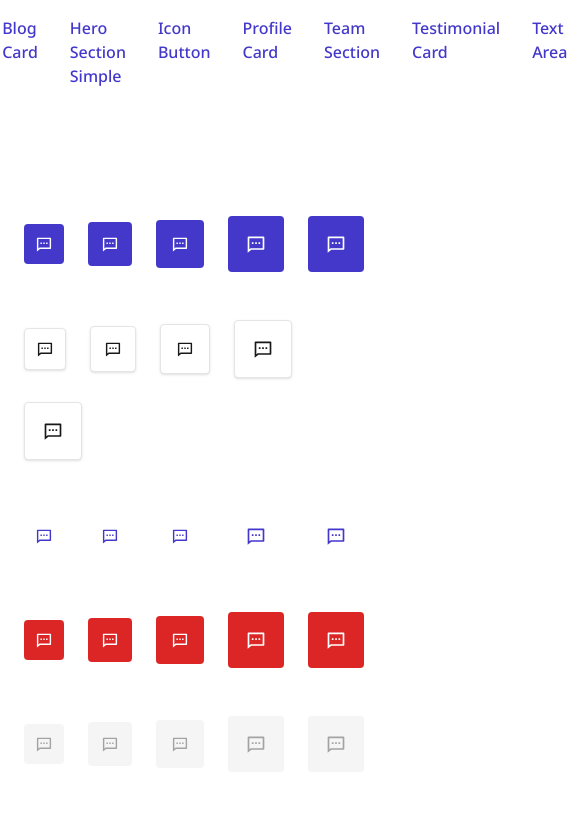
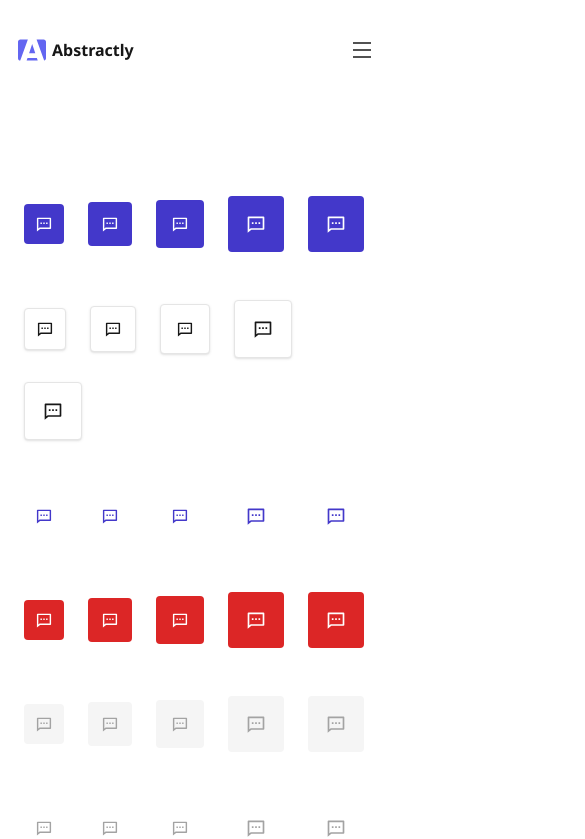
Before and after one commit to av0ed/ui-component-library, a Next.js app: page /icon-button in a window 390 px wide. Shown: the top 839 px of the page, 585 px wide, since content can reach past the window. Built offline with nearby package versions, Linux system fonts and the light colour scheme.

Commit message:
scaffold mobile navbar

```diff
--- a/app/_components/icon-button.tsx
+++ b/app/_components/icon-button.tsx
@@ -3,14 +3,16 @@ import { RemixiconComponentType } from "@remixicon/react";
 
 interface Props {
   Icon: RemixiconComponentType;
+  onClick?: () => void;
   ariaLabel?: string;
   classes?: string;
-  href: string;
+  href?: string;
   isDisabled?: boolean;
 }
 
 export default function IconButton({
   Icon,
+  onClick,
   ariaLabel,
   classes = "icon--btn--md icon--btn--primary",
   href,
@@ -24,7 +26,7 @@ export default function IconButton({
     ? "icon--btn--disabled--gray"
     : "icon--btn--disabled--white";
 
-  return (
+  return href ? (
     <Link
       aria-disabled={isDisabled ? true : false}
       aria-label={ariaLabel}
@@ -34,5 +36,15 @@ export default function IconButton({
     >
       {Icon && <Icon />}
     </Link>
+  ) : (
+    <button
+      aria-disabled={isDisabled ? true : false}
+      className={classes}
+      disabled={isDisabled}
+      onClick={onClick}
+      tabIndex={isDisabled ? -1 : 0}
+    >
+      {Icon && <Icon />}
+    </button>
   );
 }
--- a/app/_components/navbar.tsx
+++ b/app/_components/navbar.tsx
@@ -1,31 +1,106 @@
+"use client";
+import Image from "next/image";
+import Link from "next/link";
 import Button from "../_components/button";
-import { makeLink } from "../_utilities/helpers";
+import IconButton from "../_components/icon-button";
+import { RiCloseLine, RiMenuLine } from "@remixicon/react";
 
-export default function Navbar() {
 const pages = [
-    "404 Section",
-    "Badge",
-    "Button",
-    "Blog Card",
-    "Hero Section Simple",
-    "Icon Button",
-    "Profile Card",
-    "Team Section",
-    "Testimonial Card",
-    "Text Area",
-    "Text Input",
+  { id: 0, page: "Home", href: "/" },
+  { id: 1, page: "Features", href: "/" },
+  { id: 2, page: "Pricing", href: "/" },
+  { id: 3, page: "About Us", href: "team-section" },
+  { id: 4, page: "Contact", href: "/" },
 ];
+
+function NavMenu() {
   return (
-    <ul className="flex flex-row p-4 justify-center gap-x-8 flex-nowrap">
-      {pages.map((page) => (
-        <li key={page}>
+    <nav className="flex flex-col pt-8 px-4 pb-4">
+      <div className="flex flex-row items-center">
+        <Link className="flex flex-row items-center" href="/">
+          <Image
+            src="/abstractly-logo.svg"
+            height={32}
+            width={32}
+            alt="Abstractly logo"
+          />
+          <span className="text-neutral-900 font-bold px-1">Abstractly</span>
+        </Link>
+        <IconButton Icon={RiCloseLine} classes="ml-auto text-neutral-600" />
+      </div>
+      <ul className="flex flex-col mt-6 gap-y-2">
+        {pages.map(({ id, page, href }) => (
+          <li className="py-2 px-3" key={id}>
             <Button
-            classes="link--lg link--primary"
-            href={makeLink(page)}
+              classes="link--xl link--secondary"
+              href={href}
               text={page}
             />
           </li>
         ))}
       </ul>
+      <div className="flex flex-col md:flex-row mt-6">
+        <Button classes="btn--xl btn--secondary" text="Learn more" />
+        <Button
+          classes="btn--xl btn--primary mt-4 md:mt-0 md:ml-4"
+          text="Try it out"
+        />
+      </div>
+    </nav>
   );
 }
+
+export default function Navbar() {
+  const handleClick = () => {
+    console.log("Hi");
+  };
+  return (
+    <div className=" pt-4 lg:px-28">
+      <nav className="h-[68px] flex flex-row items-center px-4">
+        <Link className="flex flex-row items-center" href="/">
+          <Image
+            src="/abstractly-logo.svg"
+            height={32}
+            width={32}
+            alt="Abstractly logo"
+          />
+          <span className="text-neutral-900 font-bold px-1">Abstractly</span>
+        </Link>
+        <IconButton
+          Icon={RiMenuLine}
+          classes="ml-auto text-neutral-600"
+          onClick={handleClick}
+        />
+      </nav>
+    </div>
+  );
+}
+//
+// export default function Navbar() {
+//   const pages = [
+//     "404 Section",
+//     "Badge",
+//     "Button",
+//     "Blog Card",
+//     "Hero Section Simple",
+//     "Icon Button",
+//     "Profile Card",
+//     "Team Section",
+//     "Testimonial Card",
+//     "Text Area",
+//     "Text Input",
+//   ];
+//   return (
+//     <ul className="flex flex-row p-4 justify-center gap-x-8 flex-nowrap">
+//       {pages.map((page) => (
+//         <li key={page}>
+//           <Button
+//             classes="link--lg link--primary"
+//             href={makeLink(page)}
+//             text={page}
+//           />
+//         </li>
+//       ))}
+//     </ul>
+//   );
+// }
```
Also changed, not shown: public/abstractly-logo.svg (added). Lines whose indentation alone changed are shown as unchanged.
